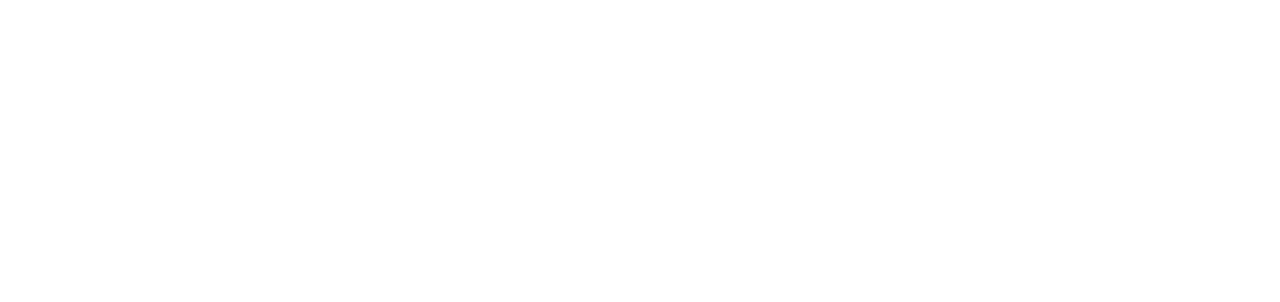
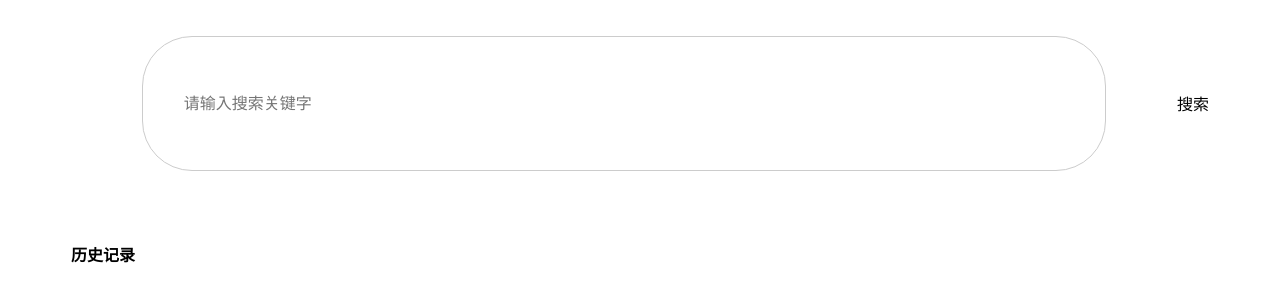
Before and after one commit to lxf20200214/news-43-lxf, a Vue app: page /search in a window 1280 px wide. Shown: the top 302 px of the page. Built offline with nearby package versions, Linux system fonts and the light colour scheme; a small style sheet from the web is missing.

Commit message:
搜索页完成

```diff
--- a/src/router/index.js
+++ b/src/router/index.js
@@ -72,6 +72,11 @@
     path: "/category",
     component: () => import("@/views/Category"),
   },
+  {
+    // 搜索页
+    path: "/search",
+    component: () => import("@/views/Search"),
+  },
 ];
 
 const router = new VueRouter({
--- a/src/views/Index.vue
+++ b/src/views/Index.vue
@@ -3,7 +3,7 @@
     <!-- 红色的头部 -->
     <div class="header">
       <span class="iconfont iconnew"></span>
-      <router-link to="#" class="search">
+      <router-link to="/search" class="search">
         <span class="iconfont iconsearch"></span>
         <i>搜索新闻</i>
       </router-link>
--- /dev/null
+++ b/src/views/Search.vue
@@ -0,0 +1,208 @@
+<template>
+  <div>
+    <div class="header">
+      <!-- <span class="iconfont iconjiantou2"></span> -->
+      <span class="iconfont iconjiantou2" @click="$router.back()"></span>
+      <!-- 中间的搜索框 -->
+      <div class="search-wrapper">
+        <span class="iconfont iconsearch"></span>
+        <input placeholder="请输入搜索关键字" v-model="value" @keyup.enter="handleSearch" />
+        <!-- 点击搜索按钮和按回车逗号触发搜索 -->
+      </div>
+      <span @click="handleSearch">搜索</span>
+    </div>
+    <!-- 历史记录 -->
+    <div class="record">
+      <div class="title">
+        <strong>历史记录</strong>
+        <span class="iconfont iconicon-test" @click="handleClear"></span>
+      </div>
+      <div class="record-list">
+        <span
+          class="record-item"
+          v-for="(item,index) in history"
+          :key="index"
+          @click="handleRecord(item)"
+        >{{item}}</span>
+      </div>
+    </div>
+    <!-- 搜索结果的浮层 -->
+    <div class="result-layer" v-if="showLayer">
+      <!-- 渲染文章列表的数据 -->
+      <div v-for="(item,index) in list" :key="index">
+        <!-- 只有单张图片的 -->
+        <PostItem1 v-if="item.type===1 &&item.cover.length>0 && item.cover.length<3" :data="item" />
+
+        <!-- 大于等于3张图片的组件 -->
+        <PostItem2 v-if="item.type===1 &&item.cover.length>=3" :data="item" />
+
+        <!-- 视频 -->
+        <PostItem3 v-if="item.type===2" :data="item" />
+      </div>
+      <div class="empty" v-if="list.length===0">没有找到你想要的内容</div>
+    </div>
+  </div>
+</template>
+
+<script>
+import PostItem1 from "@/components/PostItem1";
+import PostItem2 from "@/components/PostItem2";
+import PostItem3 from "@/components/PostItem3";
+export default {
+  data() {
+    return {
+      // 输入框的值
+      value: "",
+      // 历史记录,先获取本地的搜索记录,如果没有就等于一个空数组
+      history: JSON.parse(localStorage.getItem("history")) || [],
+      // 文章列表
+      list: [],
+      // 是否展示浮层
+      showLayer: false
+    };
+  },
+  components: {
+    PostItem1,
+    PostItem2,
+    PostItem3
+  },
+  watch: {
+    // 监听输入框的输入
+    value() {
+      // 如果值是空的
+      if (this.value === "") {
+        // 清除文章列表
+        this.list = [];
+        // 且隐藏浮层
+        this.showLayer = false;
+      }
+    }
+  },
+  methods: {
+    // 点击搜索或者按下回车键触发的事件
+    handleSearch() {
+      // 如果输入框是空的,直接返回
+      if (this.value == "") return;
+      // 把当前的搜索关键添加到数组中
+      this.history.unshift(this.value);
+      // 数组去重
+      this.history = [...new Set(this.history)];
+      // 把搜索历史添加到本地
+      if (this.history.length > 10) {
+        this.history.splice(10, 1);
+      }
+      localStorage.setItem("history", JSON.stringify(this.history));
+      // 调用接口开始搜索
+      this.getList();
+    },
+    // 清除本地的搜索记录
+    handleClear() {
+      this.history = [];
+      localStorage.removeItem("history");
+    },
+    // 点击历史记录列表的选项,item是关键字字符串
+    handleRecord(item) {
+      this.value = item;
+      // 调用接口开始搜索
+      this.getList();
+    },
+    // 调用接口发起搜索
+    getList() {
+      this.$axios({
+        url: "/post_search",
+        params: {
+          keyword: this.value
+        }
+      }).then(res => {
+        // 让图层显示
+        this.showLayer = true;
+        // data是res中文章的列表
+        const { data } = res.data;
+        // 保存到data中
+        this.list = data;
+      });
+    }
+  }
+};
+</script>
+
+<style scoped lang="less">
+.header {
+  padding: 10/360 * 100vw 20/360 * 100vw;
+  display: flex;
+  justify-content: space-between;
+  align-items: center;
+  .search-wrapper {
+    flex: 1;
+    margin: 0 20/360 * 100vw;
+    border: 1px #ccc solid;
+    height: 38/360 * 100vw;
+    padding: 0 10/360 * 100vw;
+    display: flex;
+    align-items: center;
+    line-height: 0;
+    border-radius: 50px;
+    box-sizing: border-box;
+    input {
+      border: none;
+      background: none;
+      margin-left: 5px;
+    }
+  }
+}
+.record {
+  margin-top: 10/360 * 100vw;
+  .title {
+    display: flex;
+    justify-content: space-between;
+    align-items: center;
+    padding: 0 20/360 * 100vw;
+    margin-bottom: 10/360 * 100vw;
+  }
+  .record-list {
+    padding: 0 10/360 * 100vw;
+    display: flex;
+    flex-wrap: wrap;
+    .record-item {
+      padding: 5px 10/360 * 100vw;
+      border: 1px #ccc solid;
+      font-size: 14px;
+      margin: 5/360 * 100vw 10/360 * 100vw;
+    }
+  }
+}
+.result-layer {
+  position: absolute;
+  // 在定位中如果同时设置top和bottom,那么这个元素高度取这两个定位的距离
+  top: 58/360 * 100vw;
+  bottom: 0;
+  left: 0;
+  width: 100%;
+  background: #fff;
+  overflow-y: auto;
+  padding: 20/360 * 100vw 0;
+  box-sizing: border-box;
+  .result-item {
+    display: flex;
+    justify-content: space-between;
+    align-items: center;
+    padding: 10/360 * 100vw 0;
+    border-bottom: 1px #eee solid;
+    p {
+      flex: 1;
+      margin-right: 10px;
+      overflow: hidden;
+      text-overflow: ellipsis;
+      white-space: nowrap;
+    }
+    span {
+      color: #999;
+    }
+  }
+}
+.empty {
+  text-align: center;
+  color: #999;
+  line-height: 2;
+}
+</style>
```
